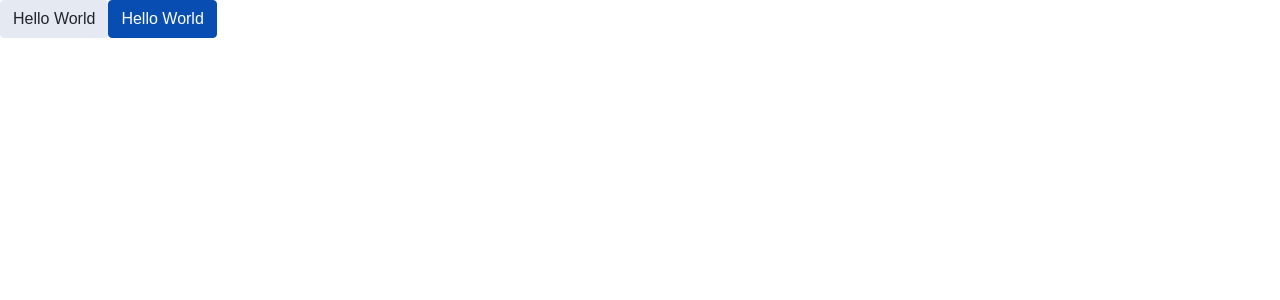
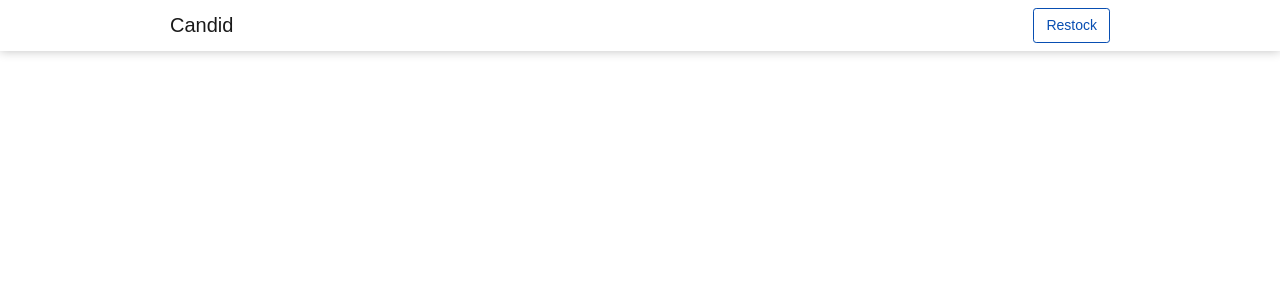
Before and after one commit to HadySalhab/candid, an Angular app: page / in a window 1280 px wide. Shown: the top 300 px of the page. Built offline with nearby package versions, Linux system fonts and the light colour scheme.

Commit message:
add toolbar

```diff
--- a/src/app/app.component.html
+++ b/src/app/app.component.html
@@ -1,2 +1 @@
-<button class="btn btn-secondary">Hello World</button>
-<button class="btn btn-primary">Hello World</button>
+<app-toolbar></app-toolbar>
--- a/src/app/core/core.module.ts
+++ b/src/app/core/core.module.ts
@@ -1,9 +1,11 @@
 import { NgModule, Optional, SkipSelf } from '@angular/core';
 import { CommonModule } from '@angular/common';
 import { EnsureModuleLoadedOnceGuard } from './ensure-module-loaded-once.guard';
+import { ToolbarComponent } from './toolbar/toolbar.component';
 
 @NgModule({
-  declarations: [],
+  declarations: [ToolbarComponent],
+  exports: [ToolbarComponent],
   imports: [CommonModule],
 })
 export class CoreModule extends EnsureModuleLoadedOnceGuard {
--- /dev/null
+++ b/src/app/core/toolbar/toolbar.component.html
@@ -0,0 +1,8 @@
+<div class="navbar navbar-light">
+  <div class="container">
+    <a class="navbar-brand">Candid</a>
+    <div class="d-flex">
+      <button class="btn btn-outline-primary btn-sm" type="submit">Restock</button>
+    </div>
+  </div>
+</div>
--- /dev/null
+++ b/src/app/core/toolbar/toolbar.component.ts
@@ -0,0 +1,19 @@
+import {
+  ChangeDetectionStrategy,
+  Component,
+  OnInit,
+  ViewEncapsulation,
+} from '@angular/core';
+
+@Component({
+  selector: 'app-toolbar',
+  templateUrl: './toolbar.component.html',
+  styleUrls: ['./toolbar.component.scss'],
+  encapsulation: ViewEncapsulation.None,
+  changeDetection: ChangeDetectionStrategy.OnPush,
+})
+export class ToolbarComponent implements OnInit {
+  constructor() {}
+
+  ngOnInit(): void {}
+}
--- /dev/null
+++ b/src/styles/05-objects/_container.scss
@@ -0,0 +1,5 @@
+.container {
+  @include media-breakpoint-up(md) {
+    max-width: 970px;
+  }
+}
--- /dev/null
+++ b/src/styles/06-components/_toolbar.scss
@@ -0,0 +1,10 @@
+app-toolbar {
+  .navbar {
+    box-shadow: 0 0px 10px rgba(0, 0, 0, 0.25);
+  }
+  .btn {
+    @include media-breakpoint-up(md) {
+      padding: 0.375rem 0.75rem;
+    }
+  }
+}
--- a/src/styles/main.scss
+++ b/src/styles/main.scss
@@ -23,8 +23,13 @@
 
 // 4. Include any optional Bootstrap components as you like
 @import "~bootstrap/scss/buttons";
+@import "~bootstrap/scss/navbar";
+@import "~bootstrap/scss/grid";
+@import "~bootstrap/scss/utilities";
 
 // 5. Add additional custom code here
 @import "./03-generic/normalize";
 @import "./04-elements/all";
 @import "./04-elements/html";
+@import "./05-objects/container";
+@import "./06-components/toolbar";
```
Also changed, not shown: src/app/core/toolbar/toolbar.component.scss (added), 1 other file (tests, documents, lock files or other folders).
